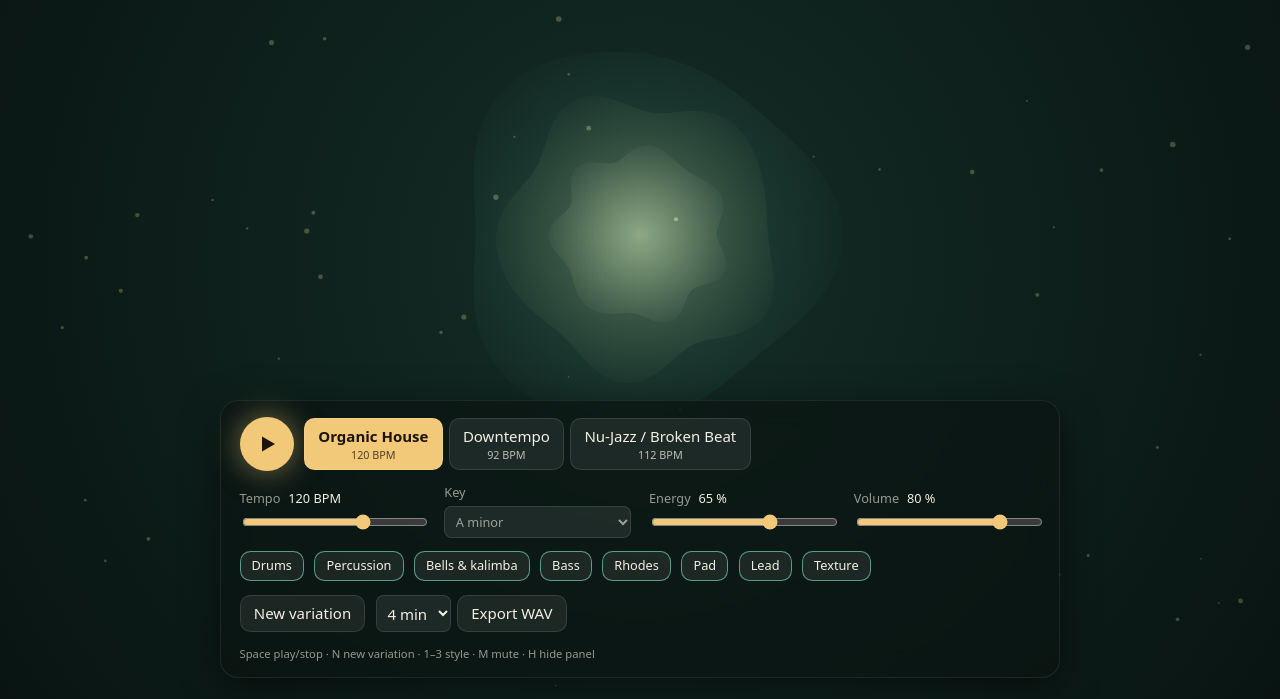
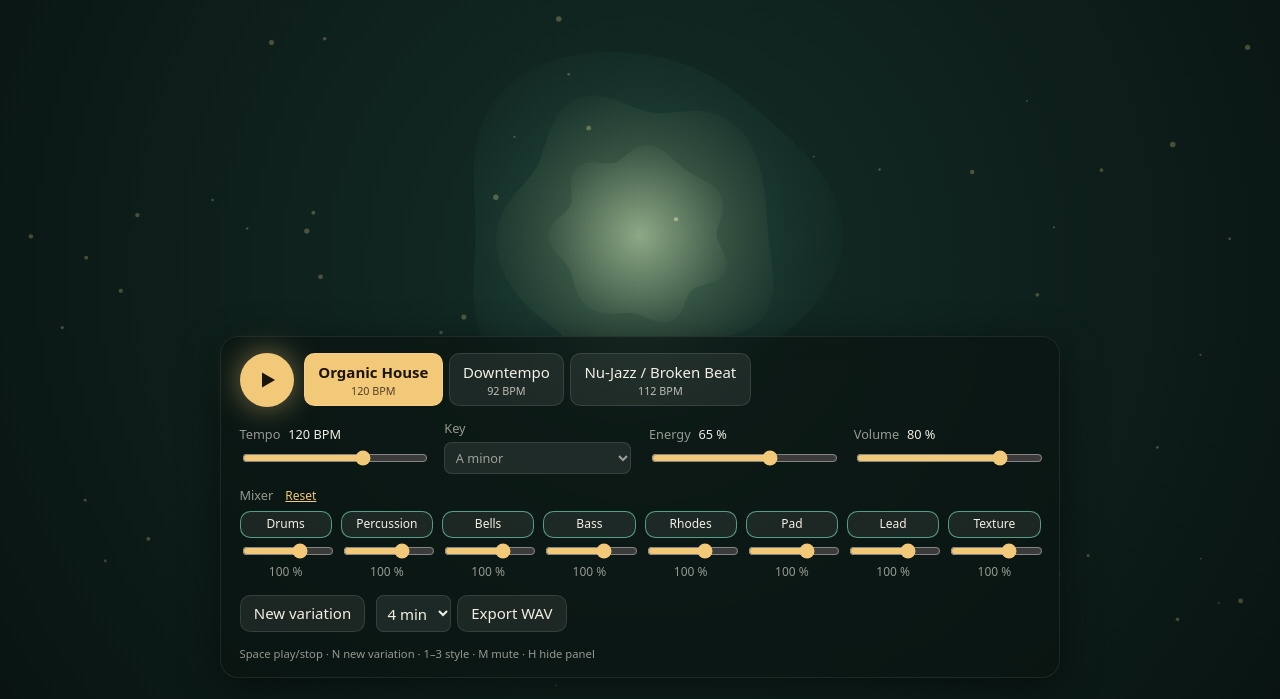
Before and after one commit to rhinos07/OrganicElectronicaGenerator, a website with bundled scripts: page index.html in a window 1280 px wide. Shown: the part 101-800 px from the top of the page. Built offline with nearby package versions, Linux system fonts and the light colour scheme; animation ran at ten frames a second.

Commit message:
Add a simple mixer and lower the bells level
- One fader (0-150 %) and one mute button per instrument group,
  saved in local storage and applied to the WAV export
- Reset button and double click on a fader restore the defaults
- Default level of the bells/kalimba channel lowered by about 3 dB
- Space and other shortcuts also work while a slider has focus

Co-Authored-By: Claude Opus 5.5 <noreply@anthropic.com>
Claude-Session: https://claude.ai/code/session_01Lmcg4CXc9b4oHn64TQSwxV

```diff
--- a/css/style.css
+++ b/css/style.css
@@ -125,7 +125,7 @@ button {
   gap: 0.4rem;
 }
 
-.styles button, .layers button, .secondary {
+.styles button, .mute, .secondary {
   padding: 0.55rem 0.95rem;
   border-radius: 0.7rem;
   background: #ffffff12;
@@ -133,7 +133,7 @@ button {
   transition: background 0.15s;
 }
 
-.styles button:hover, .layers button:hover, .secondary:hover { background: #ffffff22; }
+.styles button:hover, .mute:hover, .secondary:hover { background: #ffffff22; }
 
 .styles button[aria-checked="true"] {
   background: var(--accent);
@@ -178,19 +178,61 @@ select {
 
 select option { background: #1a1a1a; }
 
-.layers button {
-  font-size: 0.85rem;
-  padding: 0.4rem 0.8rem;
+.mixer-box {
+  display: grid;
+  gap: 0.4rem;
 }
 
-.layers button[aria-pressed="false"] {
+.mixer-head {
+  display: flex;
+  align-items: baseline;
+  gap: 0.8rem;
+  font-size: 0.85rem;
+  color: var(--muted);
+}
+
+.link {
+  padding: 0;
+  background: none;
+  color: var(--accent);
+  font-size: 0.8rem;
+  text-decoration: underline;
+}
+
+.mixer {
+  display: grid;
+  grid-template-columns: repeat(8, minmax(0, 1fr));
+  gap: 0.5rem 0.6rem;
+}
+
+.strip {
+  display: grid;
+  gap: 0.2rem;
+  font-size: 0.8rem;
+}
+
+.strip .mute {
+  padding: 0.35rem 0.5rem;
+  font-size: 0.8rem;
+  white-space: nowrap;
+  overflow: hidden;
+  text-overflow: ellipsis;
+  box-shadow: inset 0 0 0 1px color-mix(in srgb, var(--glow) 70%, transparent);
+}
+
+.strip output {
+  color: var(--muted);
+  font-variant-numeric: tabular-nums;
+  text-align: center;
+}
+
+.strip.muted .mute {
   opacity: 0.45;
   text-decoration: line-through;
+  box-shadow: inset 0 0 0 1px #ffffff1c;
 }
 
-.layers button[aria-pressed="true"] {
-  box-shadow: inset 0 0 0 1px color-mix(in srgb, var(--glow) 70%, transparent);
-}
+.strip.muted input { opacity: 0.4; }
 
 .export {
   display: flex;
@@ -208,6 +250,10 @@ select option { background: #1a1a1a; }
   color: var(--muted);
 }
 
+@media (max-width: 48rem) {
+  .mixer { grid-template-columns: repeat(4, minmax(0, 1fr)); }
+}
+
 @media (max-width: 40rem) {
   .panel { padding: 0.9rem; bottom: 0.6rem; gap: 0.7rem; }
   .hint { display: none; }
--- a/index.html
+++ b/index.html
@@ -44,7 +44,13 @@
       </label>
     </div>
 
-    <div class="row layers" id="layers" aria-label="Layers"></div>
+    <section class="mixer-box" aria-label="Mixer">
+      <div class="mixer-head">
+        <span>Mixer</span>
+        <button id="mixer-reset" class="link">Reset</button>
+      </div>
+      <div class="mixer" id="mixer"></div>
+    </section>
 
     <div class="row actions">
       <button id="variation" class="secondary">New variation</button>
--- a/js/engine.js
+++ b/js/engine.js
@@ -8,7 +8,7 @@ import { STYLES } from './styles.js';
 const CHANNELS = {
   drums: { level: 0.85, reverb: 0.06, delay: 0, duck: 0 },
   perc: { level: 0.7, reverb: 0.22, delay: 0.08, duck: 0 },
-  gears: { level: 0.55, reverb: 0.3, delay: 0.35, duck: 0.15 },
+  gears: { level: 0.38, reverb: 0.3, delay: 0.35, duck: 0.15 },
   bass: { level: 0.6, reverb: 0, delay: 0, duck: 0.45 },
   keys: { level: 0.85, reverb: 0.35, delay: 0.12, duck: 0.3, autopan: true },
   pad: { level: 0.55, reverb: 0.6, delay: 0, duck: 0.4, filter: true },
@@ -284,6 +284,12 @@ export class AudioEngine {
     this.master.gain.setTargetAtTime(volume, this.ctx.currentTime, 0.05);
   }
 
+  /** Fader of a mixer channel: 1 is the default level, 0 is silent. */
+  setChannelLevel(group, value) {
+    const channel = this.channels[group];
+    if (channel) channel.level.gain.setTargetAtTime(channel.cfg.level * value, this.ctx.currentTime, 0.04);
+  }
+
   setMuted(group, muted) {
     const channel = this.channels[group];
     if (channel) channel.mute.gain.setTargetAtTime(muted ? 0 : 1, this.ctx.currentTime, 0.04);
--- a/js/main.js
+++ b/js/main.js
@@ -9,9 +9,11 @@ import { randomSeed } from './random.js';
 import { Visualizer } from './visual.js';
 
 const LAYER_LABELS = {
-  drums: 'Drums', perc: 'Percussion', gears: 'Bells & kalimba', bass: 'Bass',
+  drums: 'Drums', perc: 'Percussion', gears: 'Bells', bass: 'Bass',
   keys: 'Rhodes', pad: 'Pad', lead: 'Lead', texture: 'Texture',
 };
+// Longer names for tooltips.
+const LAYER_TITLES = { gears: 'Bells, kalimba and marimba patterns', texture: 'Vinyl crackle, air and birds' };
 const STORAGE_KEY = 'organic-electronica-settings';
 
 // ---------------------------------------------------------------------------
@@ -21,10 +23,15 @@ function loadSettings() {
   const defaults = {
     style: 'organic', bpm: STYLES.organic.bpm, key: 9, energy: 0.65, volume: 0.8,
     seed: randomSeed(), mutes: Object.fromEntries(MIXER_GROUPS.map((g) => [g, false])),
+    levels: Object.fromEntries(MIXER_GROUPS.map((g) => [g, 1])),
   };
   try {
     const saved = JSON.parse(localStorage.getItem(STORAGE_KEY) || '{}');
-    const merged = { ...defaults, ...saved, mutes: { ...defaults.mutes, ...(saved.mutes || {}) } };
+    const merged = {
+      ...defaults, ...saved,
+      mutes: { ...defaults.mutes, ...(saved.mutes || {}) },
+      levels: { ...defaults.levels, ...(saved.levels || {}) },
+    };
     if (!STYLES[merged.style]) merged.style = defaults.style;
     return merged;
   } catch {
@@ -66,7 +73,10 @@ class Player {
     await this.ctx.resume();
     this.engine = new AudioEngine(this.ctx);
     this.engine.master.gain.value = this.muted ? 0 : settings.volume;
-    for (const group of MIXER_GROUPS) this.engine.setMuted(group, settings.mutes[group]);
+    for (const group of MIXER_GROUPS) {
+      this.engine.setChannelLevel(group, settings.levels[group]);
+      this.engine.setMuted(group, settings.mutes[group]);
+    }
 
     if (!this.composer) {
       this.composer = new Composer(settings);
@@ -133,20 +143,60 @@ function buildStyleButtons() {
   });
 }
 
-function buildLayerButtons() {
-  const box = $('layers');
+/** Simple mixer: one fader and one mute button per instrument group. */
+function buildMixer() {
+  const box = $('mixer');
   for (const group of MIXER_GROUPS) {
-    const b = document.createElement('button');
-    b.textContent = LAYER_LABELS[group];
-    b.dataset.group = group;
-    b.addEventListener('click', () => {
+    const strip = document.createElement('div');
+    strip.className = 'strip';
+    strip.dataset.group = group;
+
+    const mute = document.createElement('button');
+    mute.className = 'mute';
+    mute.textContent = LAYER_LABELS[group];
+    mute.title = `${LAYER_TITLES[group] || LAYER_LABELS[group]}: click to mute or unmute`;
+    mute.addEventListener('click', () => {
       settings.mutes[group] = !settings.mutes[group];
       if (player.engine) player.engine.setMuted(group, settings.mutes[group]);
       updateUi();
       saveSettings();
     });
-    box.append(b);
+
+    const fader = document.createElement('input');
+    fader.type = 'range';
+    fader.min = 0;
+    fader.max = 150;
+    fader.step = 1;
+    fader.setAttribute('aria-label', `${LAYER_LABELS[group]} volume`);
+    fader.addEventListener('input', () => {
+      settings.levels[group] = Number(fader.value) / 100;
+      if (player.engine) player.engine.setChannelLevel(group, settings.levels[group]);
+      updateUi();
+      saveSettings();
+    });
+    // Double click resets the fader to the default level.
+    fader.addEventListener('dblclick', () => {
+      fader.value = 100;
+      fader.dispatchEvent(new Event('input'));
+    });
+
+    const value = document.createElement('output');
+    strip.append(mute, fader, value);
+    box.append(strip);
   }
+}
+
+function resetMixer() {
+  for (const group of MIXER_GROUPS) {
+    settings.levels[group] = 1;
+    settings.mutes[group] = false;
+    if (player.engine) {
+      player.engine.setChannelLevel(group, 1);
+      player.engine.setMuted(group, false);
+    }
+  }
+  updateUi();
+  saveSettings();
 }
 
 function buildKeySelect() {
@@ -174,7 +224,14 @@ function updateUi() {
   document.body.classList.toggle('playing', player.playing);
   $('play').setAttribute('aria-label', player.playing ? 'Stop' : 'Play');
   for (const b of $('styles').children) b.setAttribute('aria-checked', String(b.dataset.style === settings.style));
-  for (const b of $('layers').children) b.setAttribute('aria-pressed', String(!settings.mutes[b.dataset.group]));
+  for (const strip of $('mixer').children) {
+    const group = strip.dataset.group;
+    const percent = Math.round(settings.levels[group] * 100);
+    strip.classList.toggle('muted', settings.mutes[group]);
+    strip.querySelector('.mute').setAttribute('aria-pressed', String(settings.mutes[group]));
+    strip.querySelector('input').value = percent;
+    strip.querySelector('output').textContent = settings.mutes[group] ? 'muted' : `${percent} %`;
+  }
 
   const tempo = $('tempo');
   tempo.min = style.bpmMin;
@@ -261,6 +318,7 @@ function updateMediaSession() {
 function bindControls() {
   $('play').addEventListener('click', togglePlay);
   $('variation').addEventListener('click', newVariation);
+  $('mixer-reset').addEventListener('click', resetMixer);
   $('export').addEventListener('click', exportWav);
   $('tempo').addEventListener('input', (e) => {
     settings.bpm = Number(e.target.value);
@@ -290,7 +348,8 @@ function bindControls() {
   addEventListener('keydown', (e) => {
     if (e.ctrlKey || e.metaKey || e.altKey) return;
     // Form controls keep their own keyboard behavior.
-    if (e.target.closest('input, select')) return;
+    // Sliders do not use these keys, so shortcuts work there too.
+    if (e.target.closest('select') || (e.target.matches('input') && e.target.type !== 'range')) return;
     const k = e.key.toLowerCase();
     if (k === ' ') {
       e.preventDefault();
@@ -307,7 +366,7 @@ function bindControls() {
 }
 
 buildStyleButtons();
-buildLayerButtons();
+buildMixer();
 buildKeySelect();
 bindControls();
 updateUi();
--- a/js/sequencer.js
+++ b/js/sequencer.js
@@ -55,6 +55,10 @@ export async function renderOffline(settings, seconds, onProgress) {
   const ctx = new OfflineAudioContext(2, Math.ceil(sampleRate * seconds), sampleRate);
   const engine = new AudioEngine(ctx);
   engine.master.gain.value = settings.volume ?? 0.8;
+  for (const [group, value] of Object.entries(settings.levels || {})) {
+    const channel = engine.channels[group];
+    if (channel) channel.level.gain.value = channel.cfg.level * value;
+  }
   for (const [group, muted] of Object.entries(settings.mutes || {})) {
     if (muted) engine.channels[group].mute.gain.value = 0;
   }
```
Also changed, not shown: README.md.
